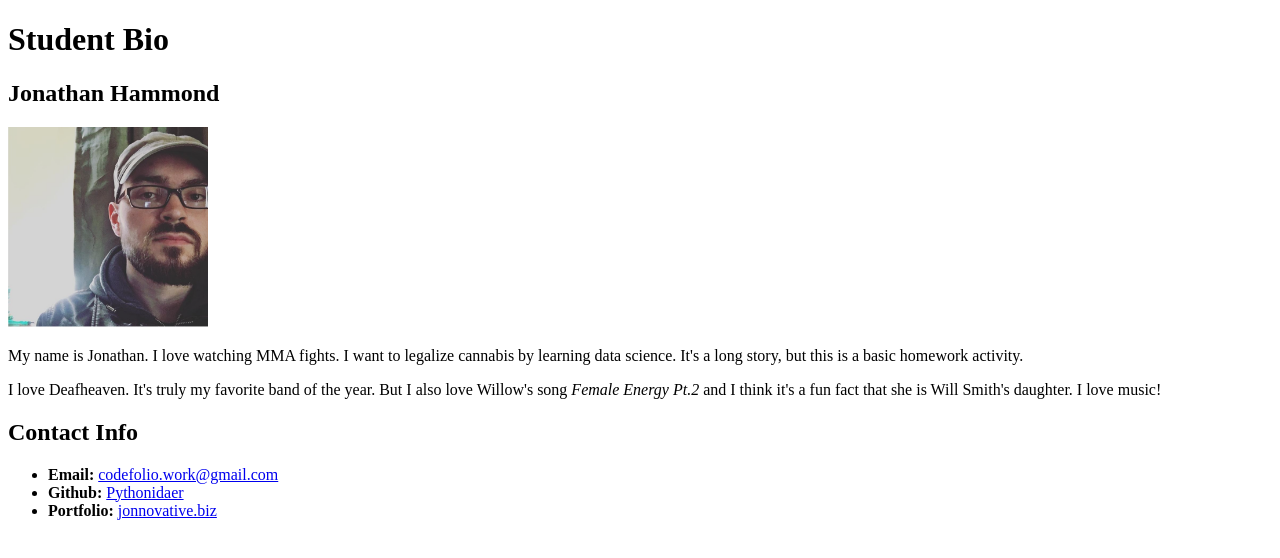
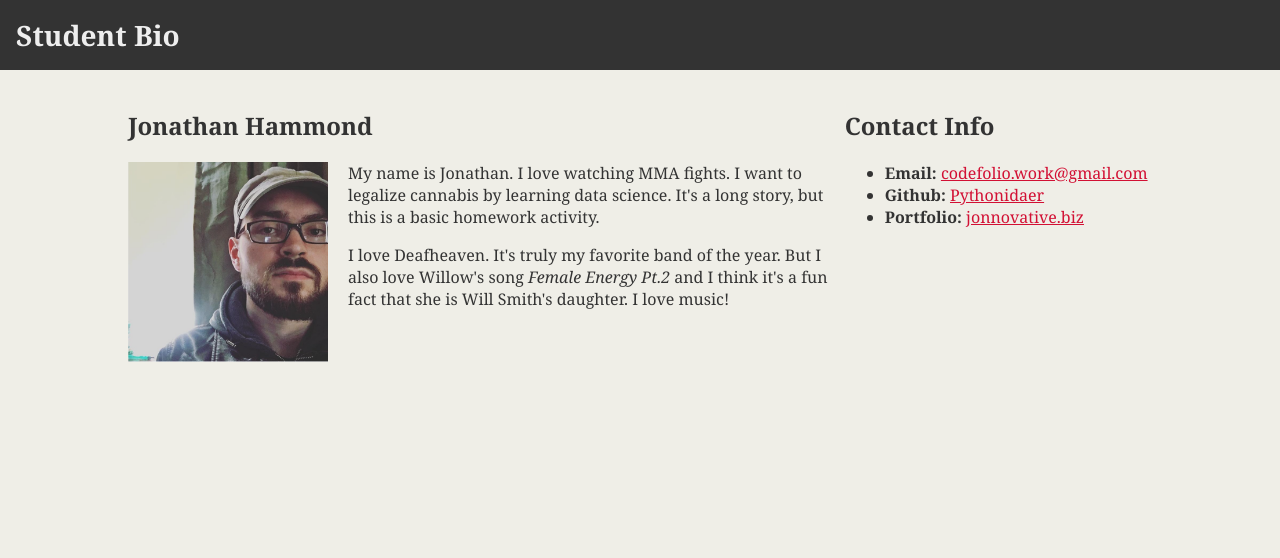
Before and after one commit to Pythonidaer/04-HTML_Git, a plain HTML site: page index.html in a window 1280 px wide. Drawn offline with Linux system fonts and the light colour scheme.

Commit message:
Adding CSS to my HTML Activity

```diff
--- /dev/null
+++ b/css/styles.css
@@ -0,0 +1,52 @@
+body {
+    background: #efeee7;
+    font-family: Georgia, 'Times New Roman', Times, serif;
+    color: #333;
+    margin: 0;
+    padding: 0;
+}
+
+header {
+    background: #333;
+}
+
+h1 {
+    margin-top: 0;
+    color: #eee;
+    font-size: 28px;
+    padding: 1rem;
+}
+
+h2 {
+    font-size: 24px;
+}
+
+
+a {
+    color: #d21034;
+  }
+
+  .container {
+    width: 1024px;
+    margin: 0 auto;
+  }
+
+  #main-bio,
+  #contact-info,
+  #bio-image {
+    float: left;
+  }
+
+  #main-bio {
+    width: 70%;
+  }
+
+  #contact-info {
+    width: 30%;
+  }
+
+  #bio-image {
+    width: 200px;
+    height: 200px;
+    margin-right: 20px;
+  }
--- a/index.html
+++ b/index.html
@@ -4,6 +4,7 @@
     <meta charset="UTF-8">
     <meta name="viewport" content="width=device-width, initial-scale=1.0">
     <title>Activity 1: Basic HTML Bio</title>
+    <link rel="stylesheet" href="css/styles.css">
 </head>
 <body>
     <!-- Site Header -->
@@ -12,15 +13,15 @@
         <h1>Student Bio</h1>
     </header>
 
-    <div>
+    <div class="container">
 
         <!-- Section 1: Bio -->
-        <section>
+        <section id="main-bio">
             <!-- h2: Tier-2 Headline (Not as important as the h1 header, but more than one allowed.) -->
             <h2>Jonathan Hammond</h2>
 
             <!-- Image with link -->
-            <img style="width: 200px; height: 200px;" src="images/selfie.png" alt="A headshot of Jonathan Hammond, who is truly a beautiful creature">
+            <img id="bio-image" style="width: 200px; height: 200px;" src="images/selfie.png" alt="A headshot of Jonathan Hammond, who is truly a beautiful creature">
 
             <!-- Paragraph with bio information -->
             <p>My name is Jonathan. I love watching MMA fights. I want to legalize cannabis by learning data science. It's a long story, but this is a basic homework activity.</p>
@@ -30,7 +31,7 @@
         </section>
 
         <!-- Section 2: Contact Info -->
-        <section>
+        <section id="contact-info">
 
             <!-- h2: Tier-2 Headline -->
             <h2>Contact Info</h2>
```
